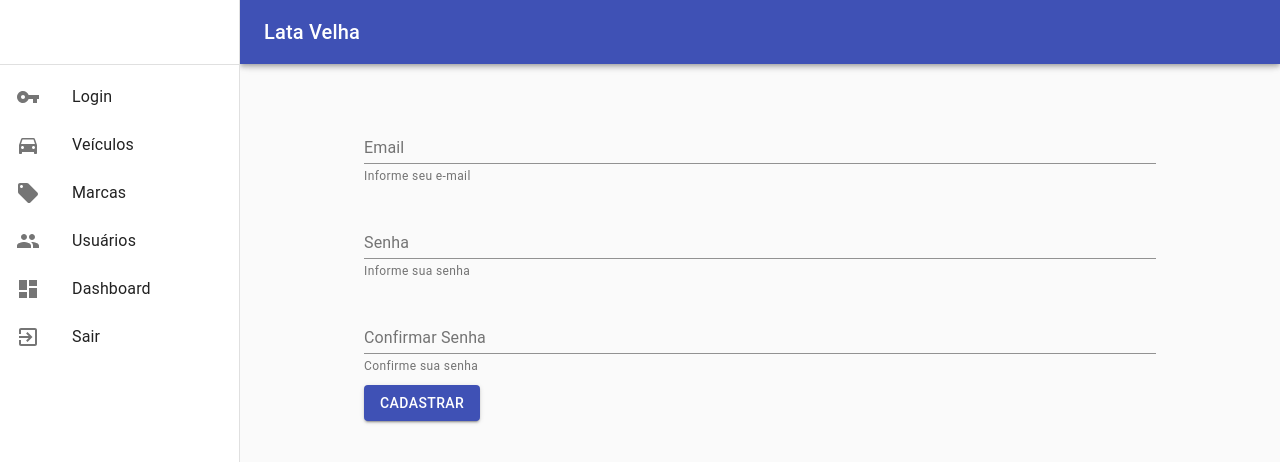
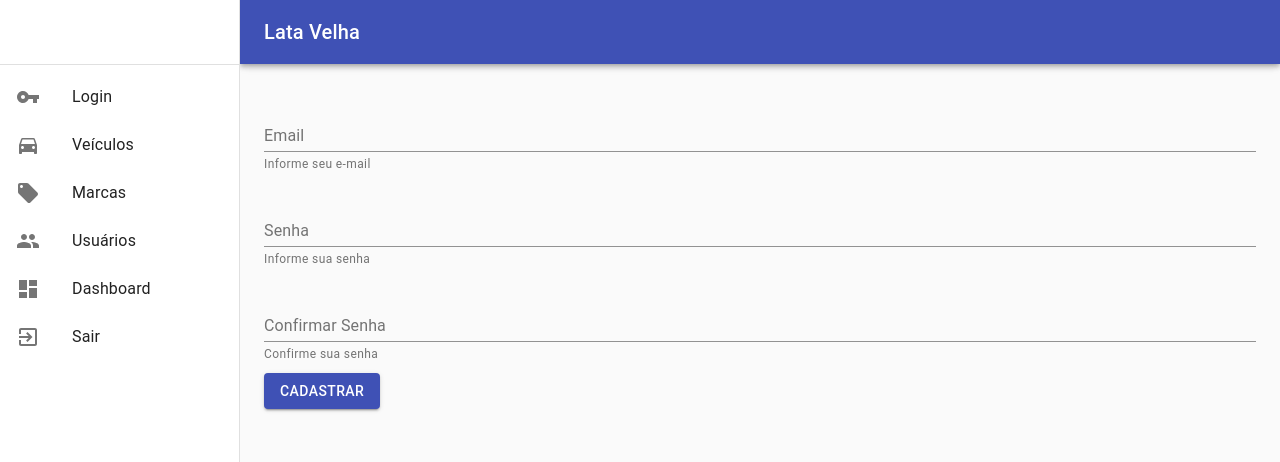
Before and after one commit to CaelumAulas/aceleratw-turma1-grupo3, a React (Create React App) app in the folder lata-velha-app/: page / in a window 1280 px wide. Shown: the top 462 px of the page. Built offline with nearby package versions, Linux system fonts and the light colour scheme.

Commit message:
refactor: organized Menu, Header and css files

```diff
--- a/lata-velha-app/src/App.css
+++ /dev/null
@@ -1,7 +0,0 @@
-.App {
-  display: flex;
-}
-.App main {
-  flex-grow: 1;
-  padding: 100px;
-}
--- a/lata-velha-app/src/App.js
+++ b/lata-velha-app/src/App.js
@@ -1,12 +1,30 @@
-import './App.css';
+import { useTheme } from '@material-ui/core';
+import React from 'react';
 import Header from './components/Header/Header';
+import Menu from './components/Menu/Menu';
 import SignUp from './components/User/SignUp/SignUp';
+import style from './style'
 
 function App() {
+  const [mobileOpen, setMobileOpen] = React.useState(false);
+  const theme = useTheme();
+  const classes = style(theme);
+
+  const handleDrawerToggle = () => {
+    setMobileOpen(!mobileOpen);
+  };
+
   return (
-    <div className="App">
-      <Header />
-      <main>
+    <div className={classes.root}>
+      <Header
+        handleDrawerToggle={handleDrawerToggle}
+      />
+      <Menu
+        handleDrawerToggle={handleDrawerToggle}
+        mobileOpen={mobileOpen}
+      />
+      <main className={classes.content}>
+        <div className={classes.toolbar} />
         <SignUp />
       </main>
     </div>
--- a/lata-velha-app/src/components/Header/Header.jsx
+++ b/lata-velha-app/src/components/Header/Header.jsx
@@ -1,67 +1,14 @@
 import React from 'react';
-import PropTypes from 'prop-types';
-import AppBar from '@material-ui/core/AppBar';
-import CssBaseline from '@material-ui/core/CssBaseline';
-import Divider from '@material-ui/core/Divider';
-import Drawer from '@material-ui/core/Drawer';
-import Hidden from '@material-ui/core/Hidden';
-import IconButton from '@material-ui/core/IconButton';
-import List from '@material-ui/core/List';
-import ListItem from '@material-ui/core/ListItem';
-import ListItemIcon from '@material-ui/core/ListItemIcon';
-import ListItemText from '@material-ui/core/ListItemText';
+import { AppBar, IconButton, Toolbar, Typography, useTheme } from '@material-ui/core';
 import MenuIcon from '@material-ui/icons/Menu';
-import Toolbar from '@material-ui/core/Toolbar';
-import Typography from '@material-ui/core/Typography';
-import { useTheme } from '@material-ui/core/styles';
-import VpnKeyIcon from '@material-ui/icons/VpnKey';
-import DirectionsCarIcon from '@material-ui/icons/DirectionsCar';
-import LocalOfferIcon from '@material-ui/icons/LocalOffer';
-import PeopleIcon from '@material-ui/icons/People';
-import DashboardIcon from '@material-ui/icons/Dashboard';
-import ExitToAppIcon from '@material-ui/icons/ExitToApp';
-import style from './style.js'
-import { Fragment } from 'react';
+import style from "./style.js"
 
-const Header= (props) => {
-  const { window } = props;
-  const theme = useTheme();
-  const classes = style(theme);
-  const [mobileOpen, setMobileOpen] = React.useState(false);
+const Header = ({handleDrawerToggle}) => {
+    const theme = useTheme();
+    const classes = style(theme);
 
-  const handleDrawerToggle = () => {
-    setMobileOpen(!mobileOpen);
-  };
-
-  const listMenu = [
-      {label:'Login', icon:<VpnKeyIcon />},
-      {label:'Veículos', icon:<DirectionsCarIcon /> },
-      {label:'Marcas', icon:<LocalOfferIcon />},
-      {label: 'Usuários', icon:<PeopleIcon />},
-      {label:'Dashboard', icon:<DashboardIcon />},
-      {label:'Sair', icon:<ExitToAppIcon />}]
-
-  const drawer = (
-    <div>
-      <div className={classes.toolbar} />
-      <Divider />
-      <List>
-        {listMenu.map((item) => (
-          <ListItem button key={item.label}>
-            <ListItemIcon>{item.icon}</ListItemIcon>
-            <ListItemText primary={item.label} />
-          </ListItem>
-        ))}
-      </List>
-    </div>
-  );
-
-  const container = window !== undefined ? () => window().document.body : undefined;
-
-  return (
-    <Fragment>
-      <CssBaseline />
-      <AppBar position="fixed" className={classes.appBar}>
+    return (
+        <AppBar position="fixed" className={classes.appBar}>
         <Toolbar>
           <IconButton
             color="inherit"
@@ -77,42 +24,7 @@ const Header= (props) => {
           </Typography>
         </Toolbar>
       </AppBar>
-      <nav className={classes.drawer} aria-label="mailbox folders">
-        <Hidden smUp implementation="css">
-          <Drawer
-            container={container}
-            variant="temporary"
-            anchor={theme.direction === 'rtl' ? 'right' : 'left'}
-            open={mobileOpen}
-            onClose={handleDrawerToggle}
-            classes={{
-              paper: classes.drawerPaper,
-            }}
-            ModalProps={{
-              keepMounted: true,
-            }}
-          >
-            {drawer}
-          </Drawer>
-        </Hidden>
-        <Hidden xsDown implementation="css">
-          <Drawer
-            classes={{
-              paper: classes.drawerPaper,
-            }}
-            variant="permanent"
-            open
-          >
-            {drawer}
-          </Drawer>
-        </Hidden>
-      </nav>
-    </Fragment>
-  );
+    )
 }
 
-Header.propTypes = {
-  window: PropTypes.func,
-};
-
-export default Header;
+export default Header
--- a/lata-velha-app/src/components/Header/style.js
+++ b/lata-velha-app/src/components/Header/style.js
@@ -3,15 +3,6 @@ import { makeStyles } from '@material-ui/core/styles';
 const drawerWidth = 240;
 
 const useStyles = makeStyles((theme) => ({
-    root: {
-      display: 'flex',
-    },
-    drawer: {
-      [theme.breakpoints.up('sm')]: {
-        width: drawerWidth,
-        flexShrink: 0,
-      },
-    },
     appBar: {
       [theme.breakpoints.up('sm')]: {
         width: `calc(100% - ${drawerWidth}px)`,
@@ -24,14 +15,6 @@ const useStyles = makeStyles((theme) => ({
         display: 'none',
       },
     },
-    toolbar: theme.mixins.toolbar,
-    drawerPaper: {
-      width: drawerWidth,
-    },
-    content: {
-      flexGrow: 1,
-      padding: theme.spacing(3),
-    },
   }));
 
   export default useStyles
--- /dev/null
+++ b/lata-velha-app/src/components/Menu/Menu.jsx
@@ -0,0 +1,96 @@
+import React from 'react';
+import PropTypes from 'prop-types';
+import CssBaseline from '@material-ui/core/CssBaseline';
+import Divider from '@material-ui/core/Divider';
+import Drawer from '@material-ui/core/Drawer';
+import Hidden from '@material-ui/core/Hidden';
+import List from '@material-ui/core/List';
+import ListItem from '@material-ui/core/ListItem';
+import ListItemIcon from '@material-ui/core/ListItemIcon';
+import ListItemText from '@material-ui/core/ListItemText';
+import { useTheme } from '@material-ui/core/styles';
+import VpnKeyIcon from '@material-ui/icons/VpnKey';
+import DirectionsCarIcon from '@material-ui/icons/DirectionsCar';
+import LocalOfferIcon from '@material-ui/icons/LocalOffer';
+import PeopleIcon from '@material-ui/icons/People';
+import DashboardIcon from '@material-ui/icons/Dashboard';
+import ExitToAppIcon from '@material-ui/icons/ExitToApp';
+import style from './style.js'
+import { Fragment } from 'react';
+
+const Menu= ({
+  handleDrawerToggle,
+  window,
+  mobileOpen,
+}) => {
+
+  const theme = useTheme();
+  const classes = style(theme);
+
+  const listMenu = [
+      {label:'Login', icon:<VpnKeyIcon />},
+      {label:'Veículos', icon:<DirectionsCarIcon /> },
+      {label:'Marcas', icon:<LocalOfferIcon />},
+      {label: 'Usuários', icon:<PeopleIcon />},
+      {label:'Dashboard', icon:<DashboardIcon />},
+      {label:'Sair', icon:<ExitToAppIcon />}]
+
+  const drawer = (
+    <div>
+      <div className={classes.toolbar} />
+      <Divider />
+      <List>
+        {listMenu.map((item) => (
+          <ListItem button key={item.label}>
+            <ListItemIcon>{item.icon}</ListItemIcon>
+            <ListItemText primary={item.label} />
+          </ListItem>
+        ))}
+      </List>
+    </div>
+  );
+
+  const container = window !== undefined ? () => window().document.body : undefined;
+
+  return (
+    <Fragment>
+      <CssBaseline />
+      <nav className={classes.drawer} aria-label="mailbox folders">
+        <Hidden smUp implementation="css">
+          <Drawer
+            container={container}
+            variant="temporary"
+            anchor={theme.direction === 'rtl' ? 'right' : 'left'}
+            open={mobileOpen}
+            onClose={handleDrawerToggle}
+            classes={{
+              paper: classes.drawerPaper,
+            }}
+            ModalProps={{
+              keepMounted: true,
+            }}
+          >
+            {drawer}
+          </Drawer>
+        </Hidden>
+        <Hidden xsDown implementation="css">
+          <Drawer
+            classes={{
+              paper: classes.drawerPaper,
+            }}
+            variant="permanent"
+            open
+          >
+            {drawer}
+          </Drawer>
+        </Hidden>
+      </nav>
+    </Fragment>
+  );
+}
+
+Menu.propTypes = {
+  window: PropTypes.func,
+};
+
+export default Menu;
--- /dev/null
+++ b/lata-velha-app/src/components/Menu/style.js
@@ -0,0 +1,22 @@
+import { makeStyles } from '@material-ui/core/styles';
+
+const drawerWidth = 240;
+
+const useStyles = makeStyles((theme) => ({
+    drawer: {
+      [theme.breakpoints.up('sm')]: {
+        width: drawerWidth,
+        flexShrink: 0,
+      },
+    },
+    toolbar: theme.mixins.toolbar,
+    drawerPaper: {
+      width: drawerWidth,
+    },
+    content: {
+      flexGrow: 1,
+      padding: theme.spacing(3),
+    },
+  }));
+
+  export default useStyles
--- a/lata-velha-app/src/components/User/SignUp/SignUp.jsx
+++ b/lata-velha-app/src/components/User/SignUp/SignUp.jsx
@@ -1,5 +1,5 @@
 import React from 'react';
-import { Button, Container, FormControl, FormHelperText, Input, InputLabel } from '@material-ui/core';
+import { Button, FormControl, FormHelperText, Input, InputLabel } from '@material-ui/core';
 
 const SignUp = () => {
     const handleSubmitForm = (e) =>{
@@ -7,7 +7,6 @@ const SignUp = () => {
         console.log("HUHULLLLLLLL")
     }
     return (
-        <Container maxWidth>
         <form onSubmit={handleSubmitForm}>
             <FormControl fullWidth margin="normal">
                 <InputLabel htmlFor="my-input">Email </InputLabel>
@@ -28,8 +27,6 @@ const SignUp = () => {
                 Cadastrar
             </Button>
         </form>
-
-        </Container>
     )
 }
 
--- a/lata-velha-app/src/index.css
+++ /dev/null
@@ -1,13 +0,0 @@
-body {
-  margin: 0;
-  font-family: -apple-system, BlinkMacSystemFont, 'Segoe UI', 'Roboto', 'Oxygen',
-    'Ubuntu', 'Cantarell', 'Fira Sans', 'Droid Sans', 'Helvetica Neue',
-    sans-serif;
-  -webkit-font-smoothing: antialiased;
-  -moz-osx-font-smoothing: grayscale;
-}
-
-code {
-  font-family: source-code-pro, Menlo, Monaco, Consolas, 'Courier New',
-    monospace;
-}
--- a/lata-velha-app/src/index.js
+++ b/lata-velha-app/src/index.js
@@ -1,8 +1,6 @@
 import React from 'react';
 import ReactDOM from 'react-dom';
-import './index.css';
 import App from './App';
-import reportWebVitals from './reportWebVitals';
 
 ReactDOM.render(
   <React.StrictMode>
@@ -10,8 +8,3 @@ ReactDOM.render(
   </React.StrictMode>,
   document.getElementById('root')
 );
-
-// If you want to start measuring performance in your app, pass a function
-// to log results (for example: reportWebVitals(console.log))
-// or send to an analytics endpoint. Learn more: https://bit.ly/CRA-vitals
-reportWebVitals();
--- a/lata-velha-app/src/reportWebVitals.js
+++ /dev/null
@@ -1,13 +0,0 @@
-const reportWebVitals = onPerfEntry => {
-  if (onPerfEntry && onPerfEntry instanceof Function) {
-    import('web-vitals').then(({ getCLS, getFID, getFCP, getLCP, getTTFB }) => {
-      getCLS(onPerfEntry);
-      getFID(onPerfEntry);
-      getFCP(onPerfEntry);
-      getLCP(onPerfEntry);
-      getTTFB(onPerfEntry);
-    });
-  }
-};
-
-export default reportWebVitals;
--- /dev/null
+++ b/lata-velha-app/src/style.js
@@ -0,0 +1,19 @@
+import { makeStyles } from '@material-ui/core/styles';
+
+const drawerWidth = 240;
+
+const useStyles = makeStyles((theme) => ({
+    root: {
+      display: 'flex',
+    },
+    toolbar: theme.mixins.toolbar,
+    drawerPaper: {
+      width: drawerWidth,
+    },
+    content: {
+      flexGrow: 1,
+      padding: theme.spacing(3),
+    },
+}));
+
+export default useStyles
```
Also changed, not shown: lata-velha-app/src/setupTests.js (deleted, +0 -5 lines), lata-velha-app/src/logo.svg (deleted), 1 other file (tests, documents, lock files or other folders). Lines whose indentation alone changed are shown as unchanged.
